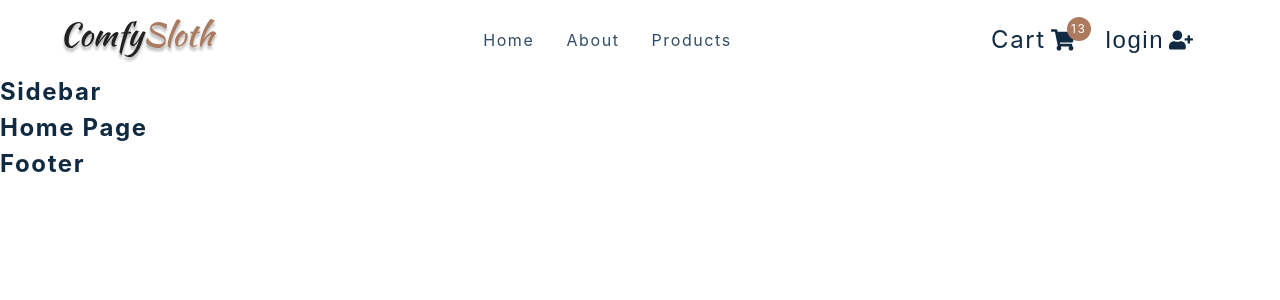
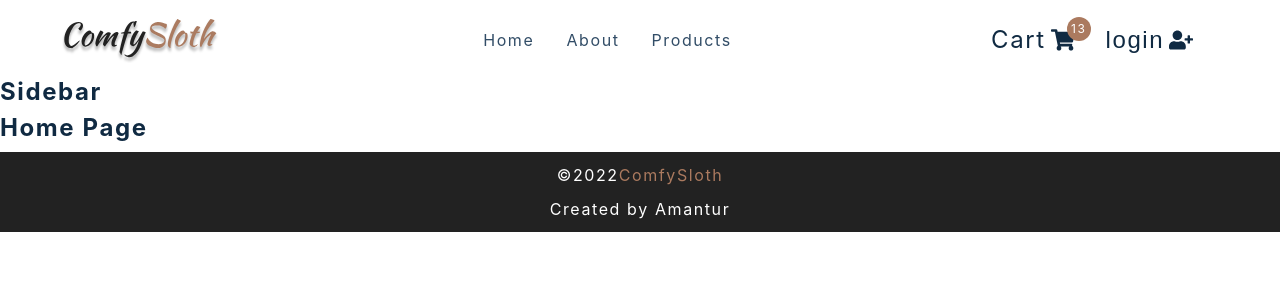
Before and after one commit to Aman710-hub/E-commerce, a React (Create React App) app: page / in a window 1280 px wide. Shown: the top 300 px of the page. Built offline with nearby package versions, Linux system fonts and the light colour scheme; the HTML template or start-up script is replaced by a standard one.

Commit message:
build footer

```diff
--- a/src/components/Footer.js
+++ b/src/components/Footer.js
@@ -1,13 +1,22 @@
-import React from 'react'
-import styled from 'styled-components'
+import React from "react";
+import styled from "styled-components";
 const Footer = () => {
-  return <h4>footer</h4>
-}
+  return (
+    <Wrapper>
+      <h5>
+        &copy;{new Date().getFullYear()}
+        <span>ComfySloth</span>
+      </h5>
+      <h5 className="disc">Created by Amantur</h5>
+    </Wrapper>
+  );
+};
 
 const Wrapper = styled.footer`
   height: 5rem;
   display: flex;
   flex-direction: column;
+  gap: 10px;
   justify-content: center;
   align-items: center;
   background: var(--clr-black);
@@ -24,8 +33,12 @@ const Wrapper = styled.footer`
     line-height: 1.25;
   }
   @media (min-width: 776px) {
-    flex-direction: row;
+    flex-direction: column;
   }
-`
 
-export default Footer
+  .disc {
+    display: block;
+  }
+`;
+
+export default Footer;
```
